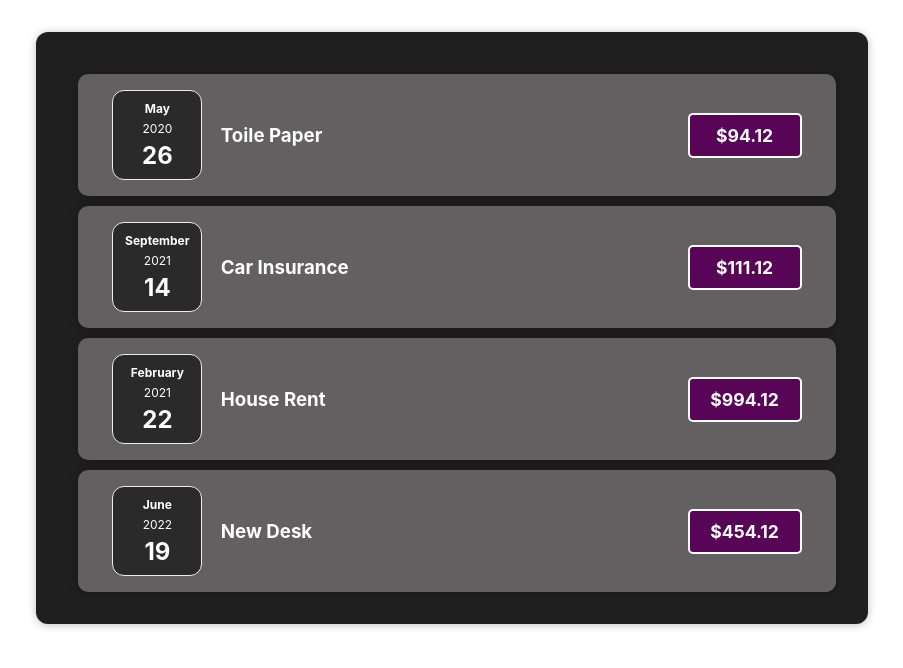
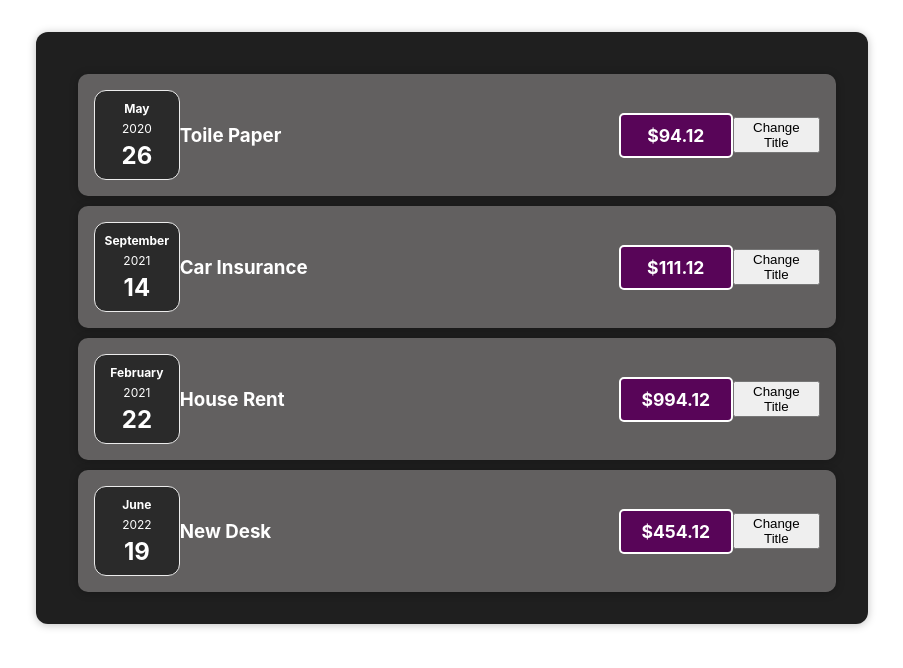
Before and after one commit to mohsensami/react-pista, a React (Create React App) app: page / in a window 1280 px wide. Shown: the top 668 px of the page, without its empty margins (188-1091 px from the left). Built offline with nearby package versions, Linux system fonts and the light colour scheme.

Commit message:
change title by useState hook

```diff
--- a/src/components/ExpenseItem.js
+++ b/src/components/ExpenseItem.js
@@ -1,17 +1,24 @@
-import './ExpenseItem.css';
-import ExpenseDate from './ExpenseDate';
-import Card from './card';
+import React, { useState } from "react";
 
-const ExpenseItem = (props)=> {
+import "./ExpenseItem.css";
+import ExpenseDate from "./ExpenseDate";
+import Card from "./card";
+
+const ExpenseItem = (props) => {
+    const [title, setTitle] = useState(props.title);
+    const changetitle = () => {
+        setTitle("Title Changed");
+    };
     return (
-        <Card className='expense-item'>
+        <Card className="expense-item">
             <ExpenseDate date={props.date} />
-            <div className='expense-item__description'>
-                <h3>{props.title}</h3>
-                <div className='expense-item__price'>${props.amount}</div>
+            <div className="expense-item__description">
+                <h3>{title}</h3>
+                <div className="expense-item__price">${props.amount}</div>
             </div>
+            <button onClick={changetitle}>Change Title</button>
         </Card>
-    )
-}
+    );
+};
 
 export default ExpenseItem;
```
